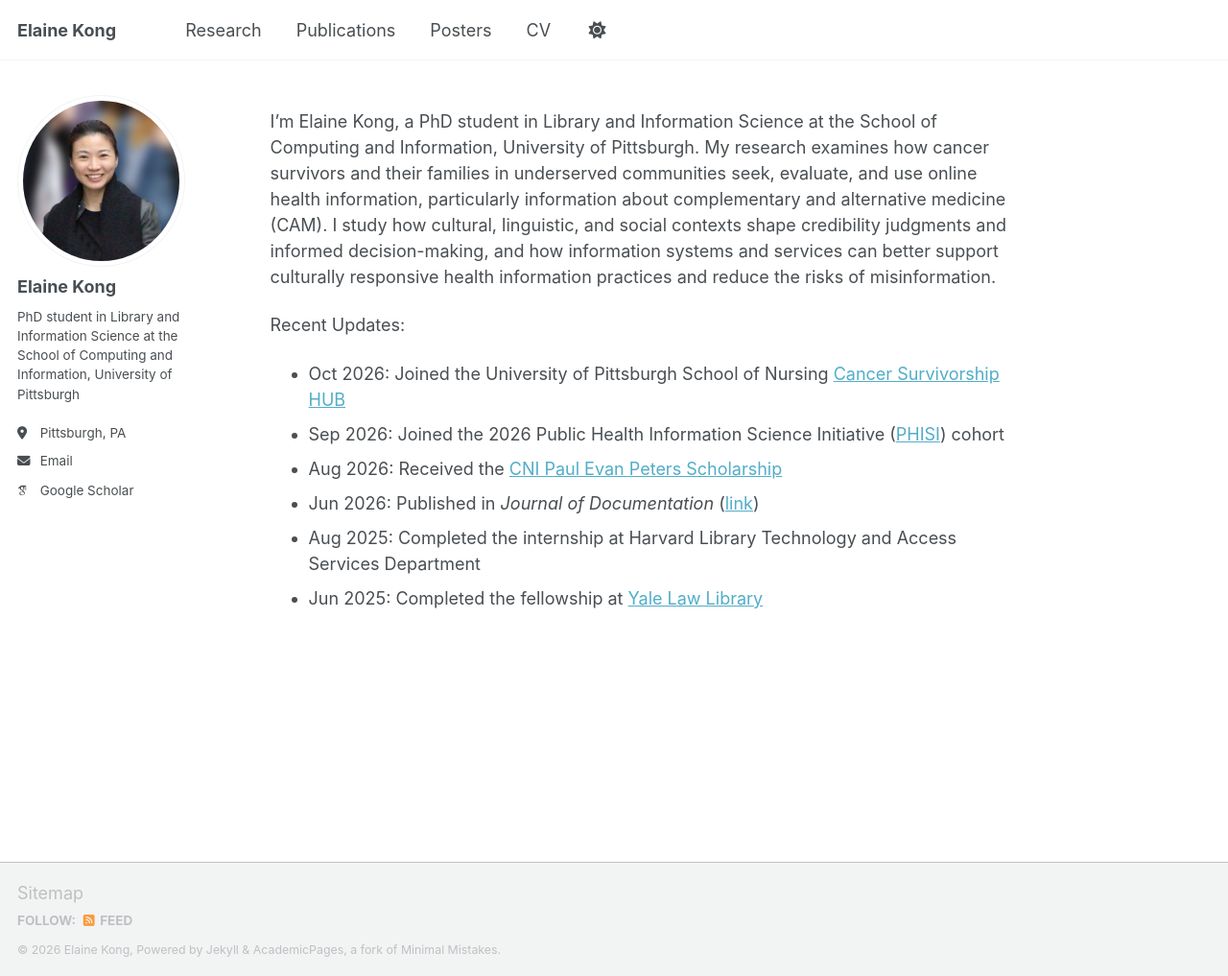
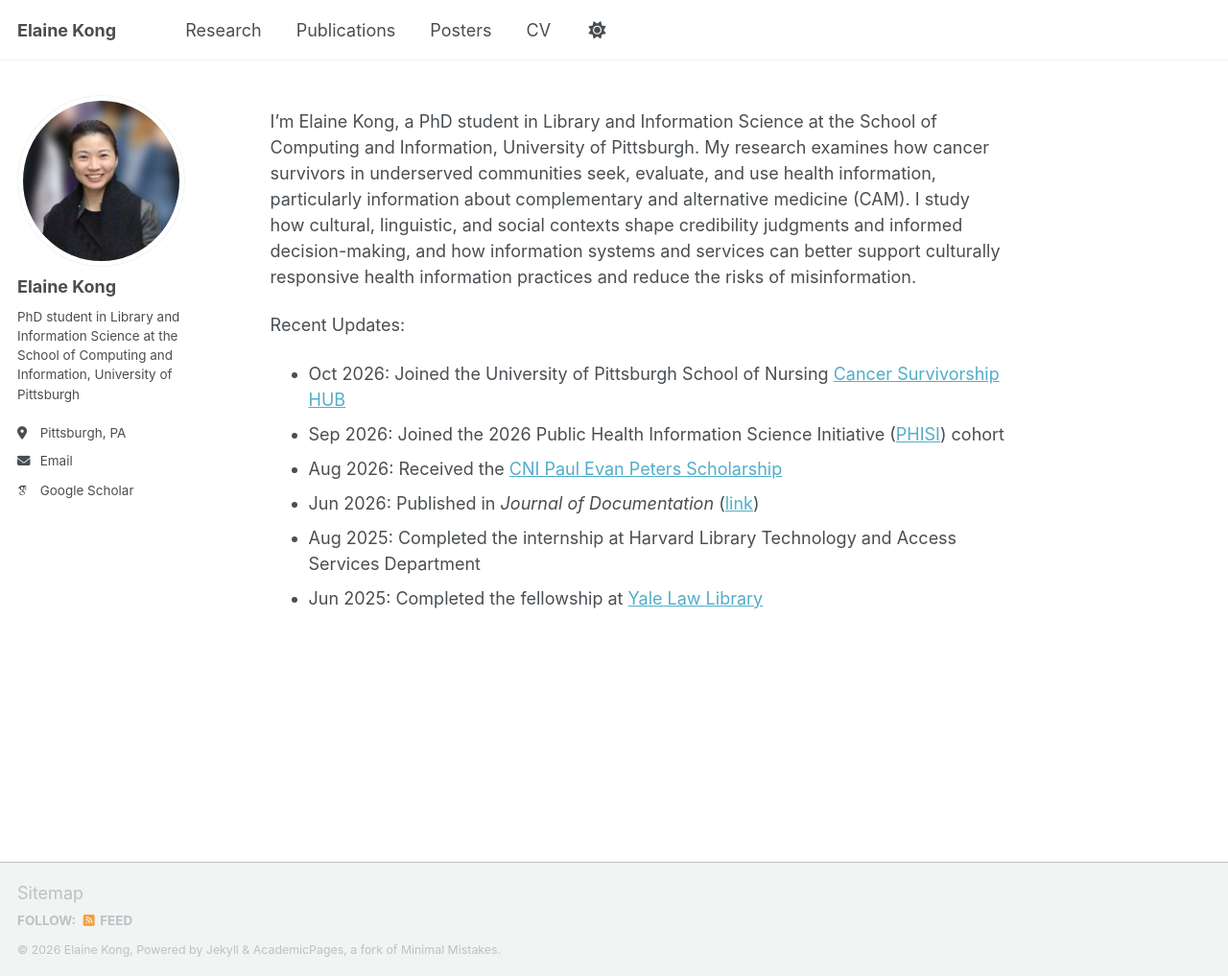
Before and after one commit to elainewskong/elainewskong.github.io, a Jekyll site: the page built from _pages/about.md, in a window 1280 px wide and 1017 px high. Shown: the whole window at 96% size. Built offline with Jekyll 4.4.1, drawn with Linux system fonts in a browser that asks for light colours; some web fonts are replaced; a script that is not in the unit is left out.

Commit message:
Update about.md

```diff
--- a/_pages/about.md
+++ b/_pages/about.md
@@ -7,7 +7,7 @@ redirect_from:
   - /about.html
 ---
 
-I'm Elaine Kong, a PhD student in Library and Information Science at the School of Computing and Information, University of Pittsburgh. My research examines how cancer survivors and their families in underserved communities seek, evaluate, and use online health information, particularly information about complementary and alternative medicine (CAM). I study how cultural, linguistic, and social contexts shape credibility judgments and informed decision-making, and how information systems and services can better support culturally responsive health information practices and reduce the risks of misinformation.
+I'm Elaine Kong, a PhD student in Library and Information Science at the School of Computing and Information, University of Pittsburgh. My research examines how cancer survivors in underserved communities seek, evaluate, and use health information, particularly information about complementary and alternative medicine (CAM). I study how cultural, linguistic, and social contexts shape credibility judgments and informed decision-making, and how information systems and services can better support culturally responsive health information practices and reduce the risks of misinformation.
 
 Recent Updates:
 * Oct 2026: Joined the University of Pittsburgh School of Nursing [Cancer Survivorship HUB](https://www.nursing.pitt.edu/research/nursing-research-scholarship-hubs/cancer-survivorship-hub/)
```
